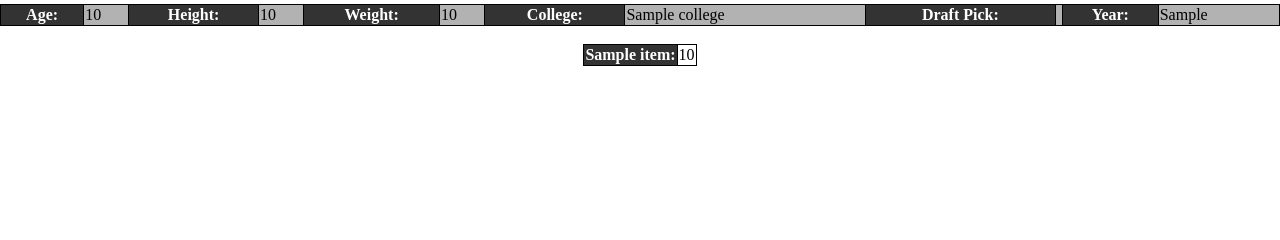
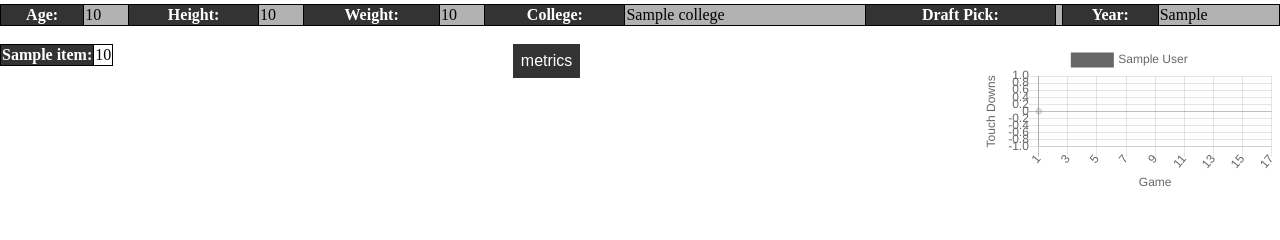
Before and after one commit to TristanHRepo/FantasyPlayerStats, a Flask app: template templates/stats.html in a window 1280 px wide. Shown: the part 284-524 px from the top of the page. Run offline with Flask 2, Linux system fonts and the light colour scheme; the template is opened without the code that fills it: most values are stand-ins (such as "Sample title", 1, 10 or a date in 2020); grey boxes marked "Sample" are stand-in pictures.

Commit message:
Styling changes.

```diff
--- a/static/css/stats.css
+++ b/static/css/stats.css
@@ -2,6 +2,11 @@
     display: flex;
     flex-wrap: wrap;
     justify-content: center;
+}
+
+.Stats-Container{
+    display: flex;
+    justify-content: space-between;
 }
 
 .About{
@@ -19,6 +24,11 @@
 .text{
     height: 50px;
     text-align: center;
+}
+
+.chart {
+    flex-shrink: 2;
+    border: 1px
 }
 
 .headshot {
@@ -42,7 +52,6 @@ table {
 
 .personal-stats{
     width: 100%;
-
 }
 
 .personal-stats th{
@@ -52,3 +61,54 @@ table {
 .personal-stats td{
     background-color: rgba(0, 0, 0, 0.3);
 }
+
+.dropdown_button {
+  background-color: rgba(0, 0, 0, 0.8);
+  color: white;
+  padding: 8px;
+  font-size: 16px;
+  border: none;
+  cursor: pointer;
+}
+
+.Metrics {
+  position: relative;
+  display: inline-block;
+}
+
+.dropdown_items {
+  display: none;
+  position: absolute;
+  background-color: #f9f9f9;
+  min-width: 160px;
+  max-height: 200px;
+  box-shadow: 0px 8px 16px 0px rgba(0,0,0,0.2);
+  z-index: 1;
+  overflow: auto;
+}
+
+.dropdown_items button {
+  color: black;
+  padding: 6px 16px;
+  text-decoration: none;
+  display: block;
+  border: none;
+  background: none;
+  text-align: left;
+}
+
+.dropdown_items button:hover {
+    background-color: #f1f1f1;
+}
+
+.Metrics:hover .dropdown_items {
+  display: block;
+}
+
+.Metrics:hover .dropdown_button {
+  background-color: rgba(0, 0, 0, 1.0);
+}
+
+.footer {
+    height: 100px;
+}
--- a/templates/comparison.html
+++ b/templates/comparison.html
@@ -1,6 +1,7 @@
 {% extends "layout.html" %}
 {% block styling %}
     <link rel="stylesheet" href="../static/css/comparison.css">
+    <link rel="stylesheet" href="../static/css/main.css">
     <script src="https://cdnjs.cloudflare.com/ajax/libs/Chart.js/2.9.4/Chart.js"> </script>
 {% endblock styling %}
 {% block banner %}Football Comparison Tool{% endblock banner %}
--- a/templates/stats.html
+++ b/templates/stats.html
@@ -2,6 +2,7 @@
 {% block styling %}
     <link rel="stylesheet" href="../static/css/stats.css">
     <link rel="stylesheet" href="../static/css/main.css">
+    <script src="https://cdnjs.cloudflare.com/ajax/libs/Chart.js/2.9.4/Chart.js"> </script>
     <style type="text/css">
         .Player-Container {
            background-color: {{data['logo_color']}};
@@ -45,7 +46,9 @@
 
 <br>
 
-<div class="Table-Container">
+<div class="Stats-Container">
+
+    <div class="Table-Container">
     <table>
         <tbody>
                 {% set count = namespace(value=0) %}
@@ -61,4 +64,76 @@
         </tbody>
     </table>
 </div>
+
+    <div class="Metrics">
+        <button class="dropdown_button">metrics</button>
+        <div class="dropdown_items">
+            {% set count = namespace(value=0) %}
+            {% for key, value in data['gameStats'].items() %}
+
+            <button data-label="{{data['displayNames'][count.value]}}" data-p1="{{value}}"
+               onclick="updateChart(this.getAttribute('data-label'), this.getAttribute('data-p1'))">
+                {{data['displayNames'][count.value]}}
+            </button>
+
+                {% set count.value = count.value + 1 %}
+            {% endfor %}
+        </div>
+    </div>
+
+    <div class="chart">
+        <canvas id="myChart" style="width:100%;"></canvas>
+        <script>
+        const ctx = document.getElementById('myChart').getContext('2d');
+        var xValues = [1,2,3,4,5,6,7,8,9,10,11,12,13,14,15,16,17];
+        const chart = new Chart(ctx, {
+                      type: "line",
+                      data: {
+                        labels: xValues,
+                        datasets: [{
+                          label: "{{data['full_name']}}",
+                          data: [0],
+                          borderColor: "{{data['logo_color']}}",
+                          fill: false
+                        }]
+                      },
+                      options: {
+                        legend: {display: true},
+                        scales: {
+                            yAxes: [{
+                              scaleLabel: {
+                                display: true,
+                                labelString: 'Touch Downs'
+                              }
+                            }],
+                            xAxes: [{
+                              scaleLabel: {
+                                display: true,
+                                labelString: 'Game'
+                              }
+                            }]
+                      }
+                  }
+                });
+
+        function updateChart(label, p1) {
+
+            var data1 = JSON.parse(p1);
+
+            chart.options.scales.yAxes[0].scaleLabel.labelString = label
+            chart.data.datasets[0].data = data1;
+
+            chart.update();
+        };
+
+        </script>
+    </div>
+
+</div>
+
+<div class="footer">
+
+</div>
+
+
 {% endblock content %}
```
